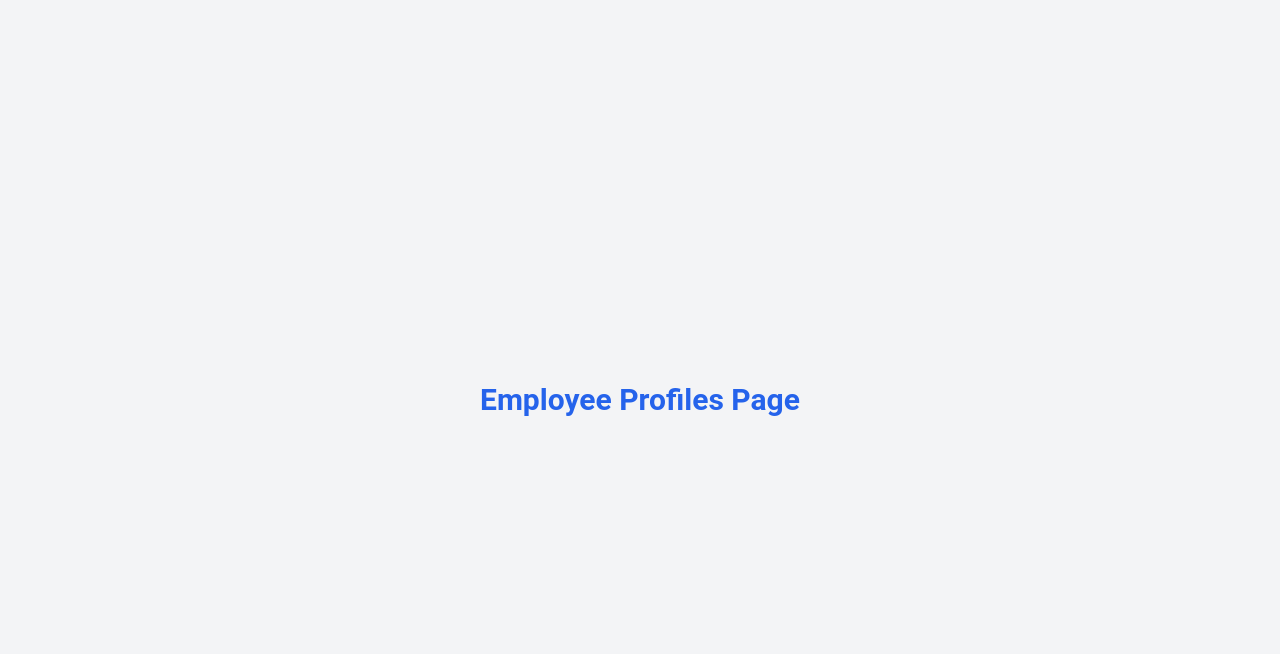
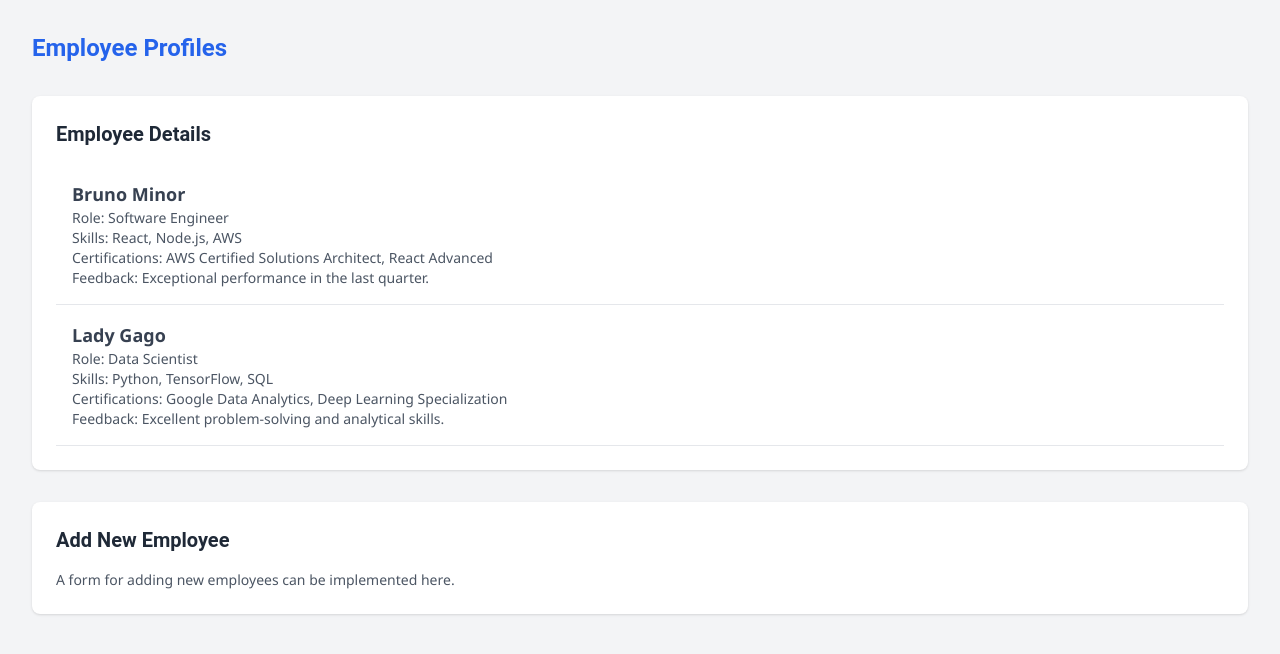
Before and after one commit to bananaNuggets75/talent-hub, a Next.js app: page /employee-profile in a window 1280 px wide. Shown: the top 654 px of the page. Built offline with nearby package versions, Linux system fonts and the light colour scheme.

Commit message:
add-initial-dataset

```diff
--- a/app/employee-profile/page.tsx
+++ b/app/employee-profile/page.tsx
@@ -1,7 +1,56 @@
+'use client';
+
+import { useState } from "react";
+
 export default function EmployeeProfile() {
-    return (
-      <div className="min-h-screen flex items-center justify-center bg-gray-100">
-        <h1 className="text-3xl font-bold text-blue-600">Employee Profiles Page</h1>
-      </div>
-    );
-  }
+  const [employees, setEmployees] = useState([
+    {
+      id: 1,
+      name: "Bruno Minor",
+      role: "Software Engineer",
+      skills: ["React", "Node.js", "AWS"],
+      certifications: ["AWS Certified Solutions Architect", "React Advanced"],
+      feedback: "Exceptional performance in the last quarter.",
+    },
+    {
+      id: 2,
+      name: "Lady Gago",
+      role: "Data Scientist",
+      skills: ["Python", "TensorFlow", "SQL"],
+      certifications: ["Google Data Analytics", "Deep Learning Specialization"],
+      feedback: "Excellent problem-solving and analytical skills.",
+    },
+  ]);
+
+  return (
+    <div className="min-h-screen p-8 bg-gray-100">
+      <h1 className="text-2xl font-bold text-blue-600">Employee Profiles</h1>
+
+      <section className="mt-8 bg-white p-6 rounded-lg shadow">
+        <h2 className="text-xl font-semibold text-gray-800">Employee Details</h2>
+        <ul className="mt-4">
+          {employees.map((employee) => (
+            <li key={employee.id} className="p-4 border-b">
+              <p className="text-lg font-semibold text-gray-700">{employee.name}</p>
+              <p className="text-sm text-gray-600">Role: {employee.role}</p>
+              <p className="text-sm text-gray-600">
+                Skills: {employee.skills.join(", ")}
+              </p>
+              <p className="text-sm text-gray-600">
+                Certifications: {employee.certifications.join(", ")}
+              </p>
+              <p className="text-sm text-gray-600">Feedback: {employee.feedback}</p>
+            </li>
+          ))}
+        </ul>
+      </section>
+
+      <section className="mt-8 bg-white p-6 rounded-lg shadow">
+        <h2 className="text-xl font-semibold text-gray-800">Add New Employee</h2>
+        <p className="text-sm text-gray-600 mt-4">
+          A form for adding new employees can be implemented here.
+        </p>
+      </section>
+    </div>
+  );
+}
```
